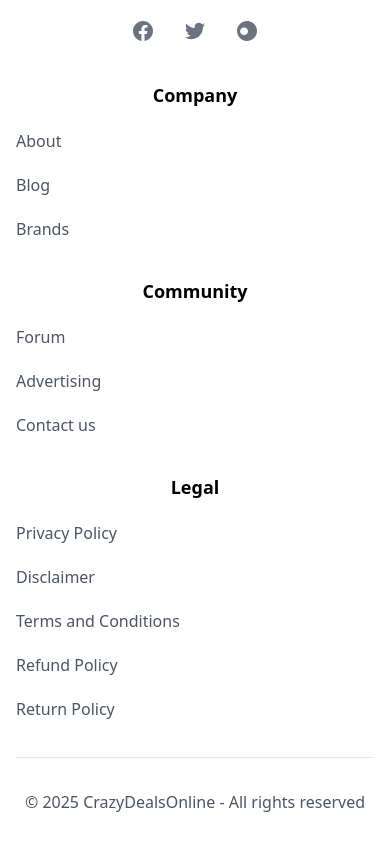
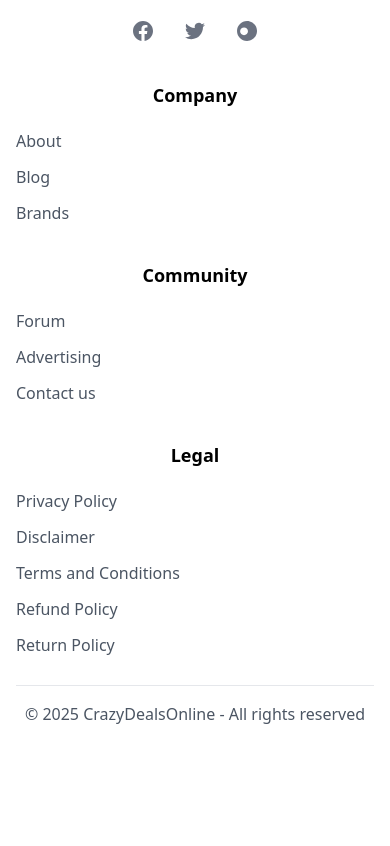
Before and after one commit to Gaganb-30/crazydealsonline_frontend, a React (Vite) app: page /login in a window 390 px wide. Shown: the part 1100-1946 px from the top of the page. After the commit the page ends 1858 px from the top, so only its background shows below. Built offline with nearby package versions, Linux system fonts and the light colour scheme.

Commit message:
started revamp

```diff
--- a/src/components/AllPages/Home/HomePage.jsx
+++ b/src/components/AllPages/Home/HomePage.jsx
@@ -268,7 +268,7 @@ const HomePage = () => {
   return (
     <div className="w-full bg-cream overflow-x-hidden">
       {/* Hero Section - UPDATED */}
-      <section className="flex flex-col lg:flex-row items-center justify-between px-4 sm:px-6 lg:px-8 py-8 md:py-12 lg:py-16 bg-gray-300">
+      <section className="flex flex-col lg:flex-row items-center justify-between px-4 sm:px-6 lg:px-8 py-6 md:py-8 lg:py-8 bg-gray-300">
         <div className="flex-1 lg:pr-8 text-center lg:text-left mb-8 lg:mb-0">
           <h1 className="text-3xl sm:text-4xl md:text-5xl font-bold text-navy mb-4 leading-tight">
             Where every page begins a journey...
@@ -352,7 +352,7 @@ const HomePage = () => {
 
                   {/* View Details Button - Now clickable */}
                   <button
-                    className="flex items-center bg-navy text-white py-2 px-4 rounded-lg font-medium hover:bg-opacity-90 transition-colors duration-300 text-sm sm:text-base"
+                    className="flex items-center bg-navy text-gray-800 underline py-2 rounded-lg font-medium hover:bg-opacity-90 transition-colors duration-300 text-sm sm:text-base"
                     onClick={() => navigate(`/products/${currentFeatured._id}`)}
                   >
                     <Eye className="mr-2" size={15}></Eye>
--- a/src/components/Header/Footer.jsx
+++ b/src/components/Header/Footer.jsx
@@ -9,7 +9,7 @@ const Footer = () => {
       <footer className="bg-white border-t border-gray-200 px-4 sm:px-6 lg:px-8 py-8 lg:py-12">
         {/* Main Footer Content */}
         <div className="max-w-7xl mx-auto">
-          <div className="grid grid-cols-1 md:grid-cols-2 lg:grid-cols-5 gap-8 lg:gap-12 mb-8 lg:mb-12">
+          <div className="grid grid-cols-1 md:grid-cols-2 lg:grid-cols-5 gap-8 lg:gap-12 mb-6 lg:mb-8">
             {/* Logo Section - Full width on mobile, 2 cols on desktop */}
             <div className="lg:col-span-2 flex flex-col items-center md:items-start text-center md:text-left">
               <img
@@ -26,19 +26,31 @@ const Footer = () => {
               <div className="flex gap-4 mt-6 lg:hidden">
                 <button className="text-gray-500 hover:text-blue-600 transition-colors duration-200 p-2 rounded-lg hover:bg-gray-50">
                   <span className="sr-only">Facebook</span>
-                  <svg className="w-5 h-5" fill="currentColor" viewBox="0 0 24 24">
+                  <svg
+                    className="w-5 h-5"
+                    fill="currentColor"
+                    viewBox="0 0 24 24"
+                  >
                     <path d="M24 12.073c0-6.627-5.373-12-12-12s-12 5.373-12 12c0 5.99 4.388 10.954 10.125 11.854v-8.385H7.078v-3.47h3.047V9.43c0-3.007 1.792-4.669 4.533-4.669 1.312 0 2.686.235 2.686.235v2.953H15.83c-1.491 0-1.956.925-1.956 1.874v2.25h3.328l-.532 3.47h-2.796v8.385C19.612 23.027 24 18.062 24 12.073z" />
                   </svg>
                 </button>
                 <button className="text-gray-500 hover:text-blue-400 transition-colors duration-200 p-2 rounded-lg hover:bg-gray-50">
                   <span className="sr-only">Twitter</span>
-                  <svg className="w-5 h-5" fill="currentColor" viewBox="0 0 24 24">
+                  <svg
+                    className="w-5 h-5"
+                    fill="currentColor"
+                    viewBox="0 0 24 24"
+                  >
                     <path d="M23.953 4.57a10 10 0 01-2.825.775 4.958 4.958 0 002.163-2.723c-.951.555-2.005.959-3.127 1.184a4.92 4.92 0 00-8.384 4.482C7.69 8.095 4.067 6.13 1.64 3.162a4.822 4.822 0 00-.666 2.475c0 1.71.87 3.213 2.188 4.096a4.904 4.904 0 01-2.228-.616v.06a4.923 4.923 0 003.946 4.827 4.996 4.996 0 01-2.212.085 4.936 4.936 0 004.604 3.417 9.867 9.867 0 01-6.102 2.105c-.39 0-.779-.023-1.17-.067a13.995 13.995 0 007.557 2.209c9.053 0 13.998-7.496 13.998-13.985 0-.21 0-.42-.015-.63A9.935 9.935 0 0024 4.59z" />
                   </svg>
                 </button>
                 <button className="text-gray-500 hover:text-pink-600 transition-colors duration-200 p-2 rounded-lg hover:bg-gray-50">
                   <span className="sr-only">Instagram</span>
-                  <svg className="w-5 h-5" fill="currentColor" viewBox="0 0 24 24">
+                  <svg
+                    className="w-5 h-5"
+                    fill="currentColor"
+                    viewBox="0 0 24 24"
+                  >
                     <path d="M12.017 0C5.396 0 .029 5.367.029 11.987c0 6.62 5.367 11.987 11.988 11.987 6.62 0 11.987-5.367 11.987-11.987C24.014 5.367 18.637.001 12.017.001zM8.449 16.988c-1.297 0-2.448-.49-3.323-1.297C4.24 14.865 3.75 13.714 3.75 12.417s.49-2.448 1.376-3.323c.875-.807 2.026-1.297 3.323-1.297s2.448.49 3.323 1.297c.886.875 1.376 2.026 1.376 3.323s-.49 2.448-1.376 3.323c-.875.807-2.026 1.297-3.323 1.297z" />
                   </svg>
                 </button>
@@ -47,8 +59,10 @@ const Footer = () => {
 
             {/* Links Sections */}
             <div className="text-center md:text-left">
-              <h4 className="font-bold text-navy mb-4 text-lg sm:text-xl">Company</h4>
-              <ul className="space-y-3 text-base text-gray-600">
+              <h4 className="font-bold text-navy mb-4 text-lg sm:text-xl">
+                Company
+              </h4>
+              <ul className="space-y-1 text-base text-gray-600">
                 <li>
                   <button
                     onClick={() => navigate("/about-us")}
@@ -71,8 +85,10 @@ const Footer = () => {
             </div>
 
             <div className="text-center md:text-left">
-              <h4 className="font-bold text-navy mb-4 text-lg sm:text-xl">Community</h4>
-              <ul className="space-y-3 text-base text-gray-600">
+              <h4 className="font-bold text-navy mb-4 text-lg sm:text-xl">
+                Community
+              </h4>
+              <ul className="space-y-1 text-base text-gray-600">
                 <li>
                   <button className="hover:text-navy transition-colors duration-200 w-full text-left py-1">
                     Forum
@@ -95,8 +111,10 @@ const Footer = () => {
             </div>
 
             <div className="text-center md:text-left">
-              <h4 className="font-bold text-navy mb-4 text-lg sm:text-xl">Legal</h4>
-              <ul className="space-y-3 text-base text-gray-600">
+              <h4 className="font-bold text-navy mb-4 text-lg sm:text-xl">
+                Legal
+              </h4>
+              <ul className="space-y-1 text-base text-gray-600">
                 <li>
                   <button
                     className="hover:text-navy transition-colors duration-200 w-full text-left py-1"
@@ -142,23 +160,35 @@ const Footer = () => {
           </div>
 
           {/* Bottom Section */}
-          <div className="border-t border-gray-200 pt-8 flex flex-col lg:flex-row justify-between items-center gap-6">
+          <div className="border-t border-gray-200 pt-4 flex flex-col lg:flex-row justify-between items-center gap-6">
             {/* Social Media Icons - Desktop visible */}
             <div className="hidden lg:flex gap-4">
               <button className="text-gray-500 hover:text-blue-600 transition-colors duration-200 p-2 rounded-lg hover:bg-gray-50 flex items-center gap-2">
-                <svg className="w-5 h-5" fill="currentColor" viewBox="0 0 24 24">
+                <svg
+                  className="w-5 h-5"
+                  fill="currentColor"
+                  viewBox="0 0 24 24"
+                >
                   <path d="M24 12.073c0-6.627-5.373-12-12-12s-12 5.373-12 12c0 5.99 4.388 10.954 10.125 11.854v-8.385H7.078v-3.47h3.047V9.43c0-3.007 1.792-4.669 4.533-4.669 1.312 0 2.686.235 2.686.235v2.953H15.83c-1.491 0-1.956.925-1.956 1.874v2.25h3.328l-.532 3.47h-2.796v8.385C19.612 23.027 24 18.062 24 12.073z" />
                 </svg>
                 <span className="text-base">Facebook</span>
               </button>
               <button className="text-gray-500 hover:text-blue-400 transition-colors duration-200 p-2 rounded-lg hover:bg-gray-50 flex items-center gap-2">
-                <svg className="w-5 h-5" fill="currentColor" viewBox="0 0 24 24">
+                <svg
+                  className="w-5 h-5"
+                  fill="currentColor"
+                  viewBox="0 0 24 24"
+                >
                   <path d="M23.953 4.57a10 10 0 01-2.825.775 4.958 4.958 0 002.163-2.723c-.951.555-2.005.959-3.127 1.184a4.92 4.92 0 00-8.384 4.482C7.69 8.095 4.067 6.13 1.64 3.162a4.822 4.822 0 00-.666 2.475c0 1.71.87 3.213 2.188 4.096a4.904 4.904 0 01-2.228-.616v.06a4.923 4.923 0 003.946 4.827 4.996 4.996 0 01-2.212.085 4.936 4.936 0 004.604 3.417 9.867 9.867 0 01-6.102 2.105c-.39 0-.779-.023-1.17-.067a13.995 13.995 0 007.557 2.209c9.053 0 13.998-7.496 13.998-13.985 0-.21 0-.42-.015-.63A9.935 9.935 0 0024 4.59z" />
                 </svg>
                 <span className="text-base">Twitter</span>
               </button>
               <button className="text-gray-500 hover:text-pink-600 transition-colors duration-200 p-2 rounded-lg hover:bg-gray-50 flex items-center gap-2">
-                <svg className="w-5 h-5" fill="currentColor" viewBox="0 0 24 24">
+                <svg
+                  className="w-5 h-5"
+                  fill="currentColor"
+                  viewBox="0 0 24 24"
+                >
                   <path d="M12.017 0C5.396 0 .029 5.367.029 11.987c0 6.62 5.367 11.987 11.988 11.987 6.62 0 11.987-5.367 11.987-11.987C24.014 5.367 18.637.001 12.017.001zM8.449 16.988c-1.297 0-2.448-.49-3.323-1.297C4.24 14.865 3.75 13.714 3.75 12.417s.49-2.448 1.376-3.323c.875-.807 2.026-1.297 3.323-1.297s2.448.49 3.323 1.297c.886.875 1.376 2.026 1.376 3.323s-.49 2.448-1.376 3.323c-.875.807-2.026 1.297-3.323 1.297z" />
                 </svg>
                 <span className="text-base">Instagram</span>
```
